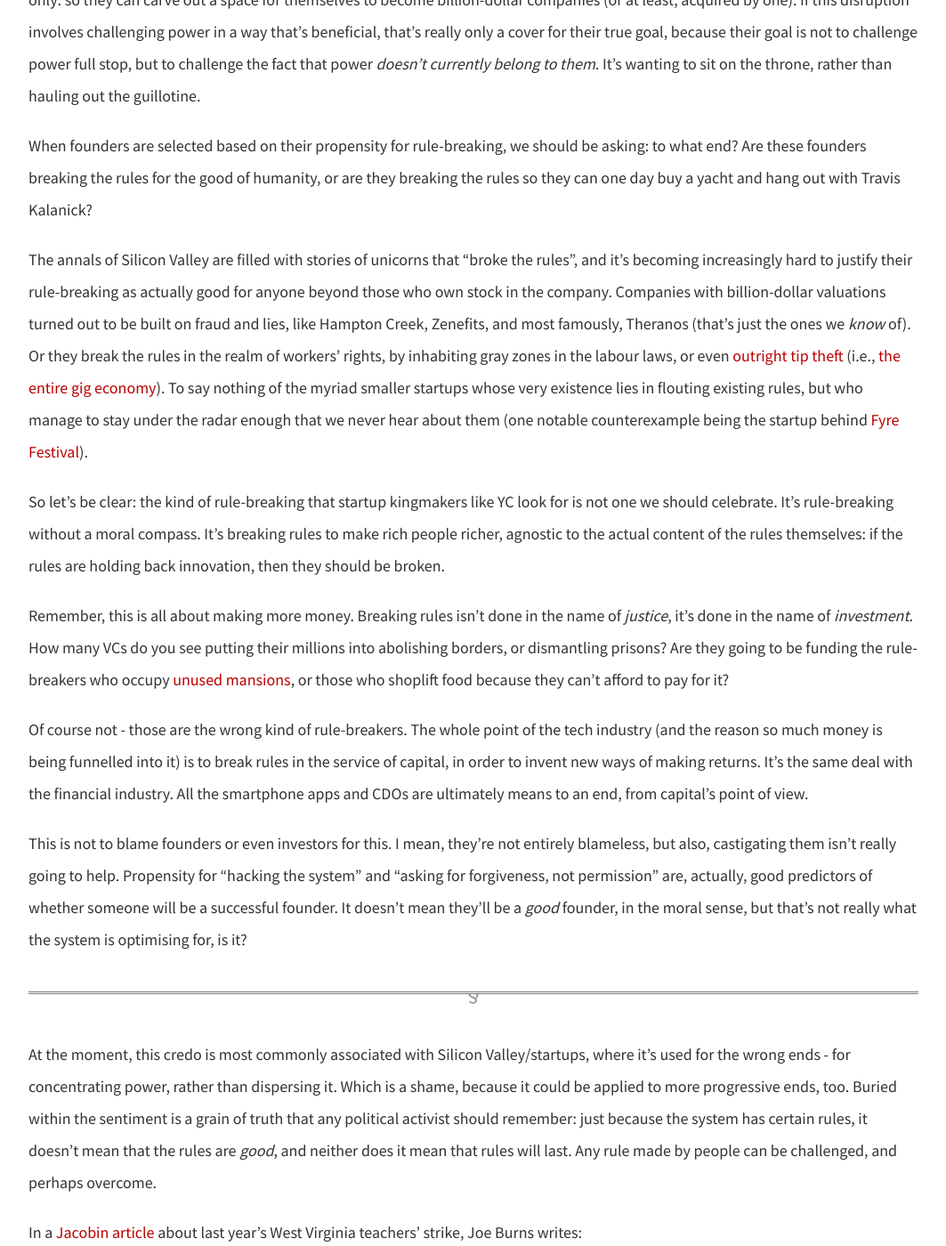
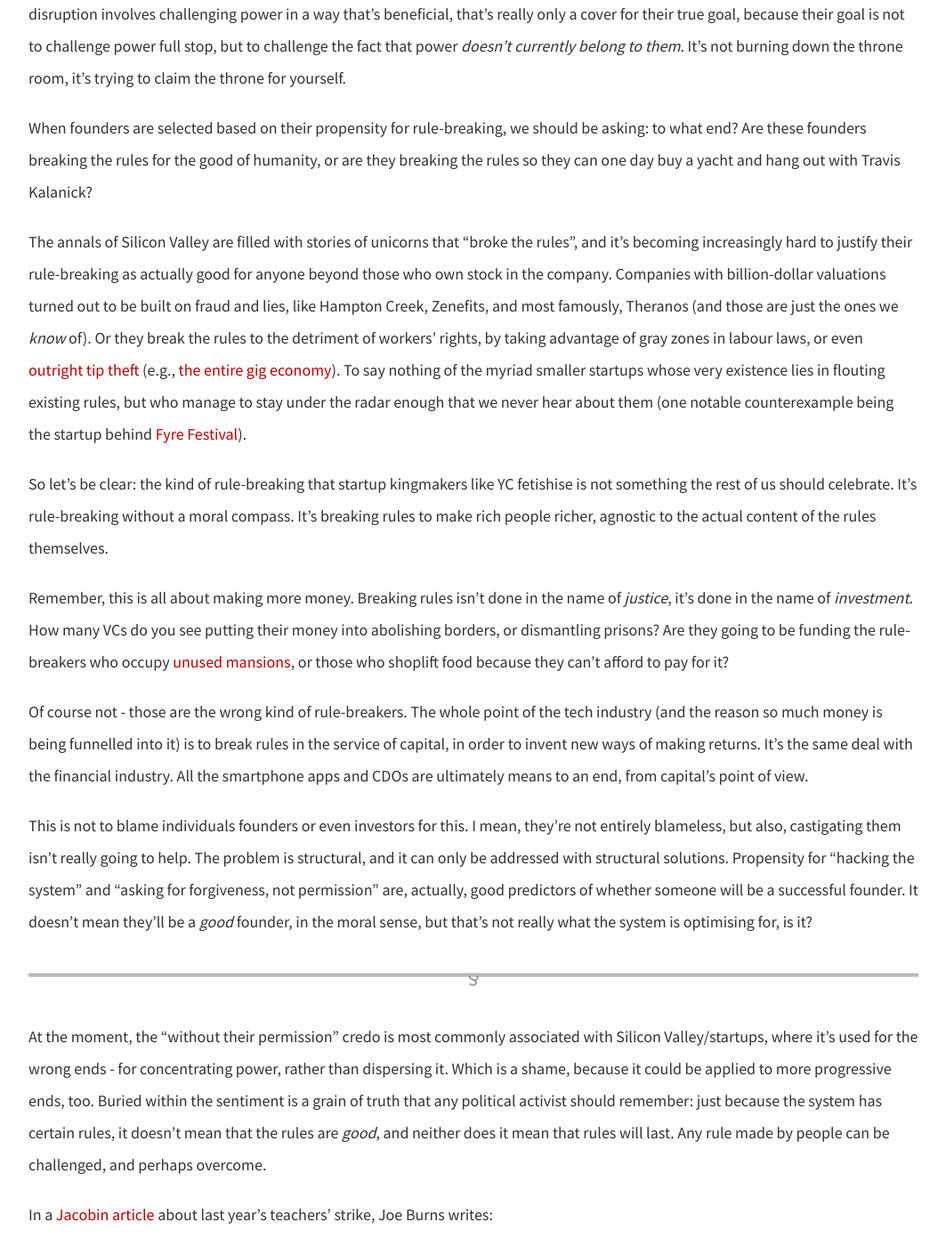
Before and after one commit to dellsystem/dellsystem.github.io, a Jekyll site: the page built from _posts/2019-2-22-fragments-53.md, in a window 1280 px wide and 1400 px high, scrolled down 1848 px. Shown: the whole window at 89% size, without its empty margins (108-1171 px from the left). Built offline with Jekyll 4.4.1, drawn with Linux system fonts in a browser that asks for light colours; some of the changed text lies outside the part shown.

Commit message:
Update fragments-53
Typos, basic language edits

```diff
--- a/_posts/2019-2-22-fragments-53.md
+++ b/_posts/2019-2-22-fragments-53.md
@@ -23,34 +21,34 @@ Paul Graham, one of the founders of YC (and its public face, for many years) has
 
 > Though the most successful founders are usually good people, they tend to have a piratical gleam in their eye. They're not Goody Two-Shoes type good. Morally, they care about getting the big questions right, but not about observing proprieties. That's why I'd use the word naughty rather than evil. They delight in breaking rules, but not rules that matter.
 
-The thing about YC (and other [kingmaking institutions](/posts/fragments-27) that serve the capitalist class) that not everyone realises is that they don't really care about _ideas_, per se. The idea usually plays second fiddle to what's going on with founders: their relationship with each other, and their individual strong suits. When a startup accelerator like YC invests in a startup, they're really investing in the _founders_, because ideas can (and often do) change. They're asking: are these founders going to stick it out when it gets tough? Are they capable of coming up with something truly innovative? And, most importantly: are they willing to flout the rules as necessary to achieve their vision?
+The thing about YC (and other [kingmaking institutions](/posts/fragments-27) that serve the capitalist class) that not everyone realises is that they don't really care about _ideas_, per se. The idea usually plays second fiddle to what's going on with the founders: their relationship with each other, and their individual characteristics. When a startup accelerator like YC invests in a startup, they're really investing in the _founders_, because ideas can (and often do) change. They're asking: are these founders going to stick it out when it gets tough? Are they capable of coming up with something truly innovative? And, most importantly: are they willing to flout the rules as necessary to achieve their vision?
 
 Breaking the rules - hacking the system - is framed as a generator of progress, which is implicitly taken to be morally good. This is basically the philosophy that underpins all of Silicon Valley: disrupt taxicabs, hotels, finance, whatever. Find a system with rules that you don't think are legitimate, because the rules were made to protect people who are not yourself, and break them. That's progress, right? (Paul Graham has said, and I'm not making this up: "Any industry that still has unions has potential energy that could be released by startups." As Holly Wood has written, the man is just [asking to be eaten](https://qz.com/586563/paul-graham-just-accidentally-explained-everything-wrong-with-silicon-valleys-world-view/).)
 
-The thing is - sometimes the rules are indeed sclerotic and in need of disruption. But sometimes that "disruption" comes at a cost, because it leads to the creation of a monster [even worse than the original](/posts/fragments-13). Startups tend to break the rules in one particular direction only: so they can carve out a space for themselves to become billion-dollar companies (or at least, acquired by one). If this disruption involves challenging power in a way that's beneficial, that's really only a cover for their true goal, because their goal is not to challenge power full stop, but to challenge the fact that power _doesn't currently belong to them_. It's wanting to sit on the throne, rather than hauling out the guillotine.
+The thing is - sometimes the rules are indeed sclerotic and in need of disruption. But sometimes that "disruption" comes at a cost, because it leads to the creation of a monster [even worse than the original](/posts/fragments-13). Startups tend to break the rules in one particular direction only: so they can carve out a space for themselves to become billion-dollar companies (or at least, get acquired by one). If this disruption involves challenging power in a way that's beneficial, that's really only a cover for their true goal, because their goal is not to challenge power full stop, but to challenge the fact that power _doesn't currently belong to them_. It's not burning down the throne room, it's trying to claim the throne for yourself.
 
 When founders are selected based on their propensity for rule-breaking, we should be asking: to what end? Are these founders breaking the rules for the good of humanity, or are they breaking the rules so they can one day buy a yacht and hang out with Travis Kalanick?
 
-The annals of Silicon Valley are filled with stories of unicorns that "broke the rules", and it's becoming increasingly hard to justify their rule-breaking as actually good for anyone beyond those who own stock in the company. Companies with billion-dollar valuations turned out to be built on fraud and lies, like Hampton Creek, Zenefits, and most famously, Theranos (that's just the ones we _know_ of). Or they break the rules in the realm of workers' rights, by inhabiting gray zones in the labour laws, or even [outright tip theft](/posts/fragments-43) (i.e., [the entire gig economy](https://newsocialist.org.uk/the-gig-economy/)). To say nothing of the myriad smaller startups whose very existence lies in flouting existing rules, but who manage to stay under the radar enough that we never hear about them (one notable counterexample being the startup behind [Fyre Festival](/posts/fragments-26)).
+The annals of Silicon Valley are filled with stories of unicorns that "broke the rules", and it's becoming increasingly hard to justify their rule-breaking as actually good for anyone beyond those who own stock in the company. Companies with billion-dollar valuations turned out to be built on fraud and lies, like Hampton Creek, Zenefits, and most famously, Theranos (and those are just the ones we _know_ of). Or they break the rules to the detriment of workers' rights, by taking advantage of gray zones in labour laws, or even [outright tip theft](/posts/fragments-43) (e.g., [the entire gig economy](https://newsocialist.org.uk/the-gig-economy/)). To say nothing of the myriad smaller startups whose very existence lies in flouting existing rules, but who manage to stay under the radar enough that we never hear about them (one notable counterexample being the startup behind [Fyre Festival](/posts/fragments-26)).
 
-So let's be clear: the kind of rule-breaking that startup kingmakers like YC look for is not one we should celebrate. It's rule-breaking without a moral compass. It's breaking rules to make rich people richer, agnostic to the actual content of the rules themselves: if the rules are holding back innovation, then they should be broken.
+So let's be clear: the kind of rule-breaking that startup kingmakers like YC fetishise is not something the rest of us should celebrate. It's rule-breaking without a moral compass. It's breaking rules to make rich people richer, agnostic to the actual content of the rules themselves.
 
-Remember, this is all about making more money. Breaking rules isn't done in the name of _justice_, it's done in the name of _investment_. How many VCs do you see putting their millions into abolishing borders, or dismantling prisons? Are they going to be funding the rule-breakers who occupy [unused mansions](https://www.independent.co.uk/news/uk/home-news/anarchist-squatters-15-million-london-mansion-russian-billionaire-oligarch-andrey-goncharenko-eaton-a7549136.html), or those who shoplift food because they can't afford to pay for it?
+Remember, this is all about making more money. Breaking rules isn't done in the name of _justice_, it's done in the name of _investment_. How many VCs do you see putting their money into abolishing borders, or dismantling prisons? Are they going to be funding the rule-breakers who occupy [unused mansions](https://www.independent.co.uk/news/uk/home-news/anarchist-squatters-15-million-london-mansion-russian-billionaire-oligarch-andrey-goncharenko-eaton-a7549136.html), or those who shoplift food because they can't afford to pay for it?
 
 Of course not - those are the wrong kind of rule-breakers. The whole point of the tech industry (and the reason so much money is being funnelled into it) is to break rules in the service of capital, in order to invent new ways of making returns. It's the same deal with the financial industry. All the smartphone apps and CDOs are ultimately means to an end, from capital's point of view.
 
-This is not to blame founders or even investors for this. I mean, they're not entirely blameless, but also, castigating them isn't really going to help. Propensity for "hacking the system" and "asking for forgiveness, not permission" are, actually, good predictors of whether someone will be a successful founder. It doesn't mean they'll be a _good_ founder, in the moral sense, but that's not really what the system is optimising for, is it?
+This is not to blame individuals founders or even investors for this. I mean, they're not entirely blameless, but also, castigating them isn't really going to help. The problem is structural, and it can only be addressed with structural solutions. Propensity for "hacking the system" and "asking for forgiveness, not permission" are, actually, good predictors of whether someone will be a successful founder. It doesn't mean they'll be a _good_ founder, in the moral sense, but that's not really what the system is optimising for, is it?
 
 ***
 
-At the moment, this credo is most commonly associated with Silicon Valley/startups, where it's used for the wrong ends - for concentrating power, rather than dispersing it. Which is a shame, because it could be applied to more progressive ends, too. Buried within the sentiment is a grain of truth that any political activist should remember: just because the system has certain rules, it doesn't mean that the rules are _good_, and neither does it mean that rules will last. Any rule made by people can be challenged, and perhaps overcome.
+At the moment, the "without their permission" credo is most commonly associated with Silicon Valley/startups, where it's used for the wrong ends - for concentrating power, rather than dispersing it. Which is a shame, because it could be applied to more progressive ends, too. Buried within the sentiment is a grain of truth that any political activist should remember: just because the system has certain rules, it doesn't mean that the rules are _good_, and neither does it mean that rules will last. Any rule made by people can be challenged, and perhaps overcome.
 
-In a [Jacobin article](https://www.jacobinmag.com/2018/03/public-sector-unions-history-west-virginia-teachers-strike) about last year's West Virginia teachers' strike, Joe Burns writes:
+In a [Jacobin article](https://www.jacobinmag.com/2018/03/public-sector-unions-history-west-virginia-teachers-strike) about last year's teachers' strike, Joe Burns writes:
 
 > Teacher strikes are unlawful in West Virginia. State law does not provide for collective bargaining, and public employees have no legally recognized right to engage in work stoppages. Yet legality has a way of drifting into the background when workers organize en masse.
 
 > During the high point of the 1960s and ’70s public sector strike wave — when millions of government workers were involved in work stoppages — unionists had a slogan: “There is no illegal strike, just an unsuccessful one.” Lawmakers could impose draconian penalties, courts could issue injunctions, and the corporate media could fulminate endlessly. But if the strike was strong, if the cause was just, and if community support was robust, harsh penalties were rarely imposed.
 
-"Without their permission" shouldn't just be a slogan for overprivileged tech startup bros who are given all the forgiveness in the world - it could also be useful for organising. Of course, the latter is much more dangerous than the former - people in power are, as you would expect, much less forgiving to those who try to challenge their power - but the cause is infinitely more just.
+"Without their permission" shouldn't just be a slogan for overprivileged tech startup bros who are given all the forgiveness in the world; it could also be useful for organising. Of course, the latter is much more dangerous than the former - people in power are, as you would expect, much less forgiving to those who try to challenge their power. _That_ cause, though, is infinitely more just.
 
-_Thanks to Gifford Hartman for inspiring today's blog post by bringing up that there is no illegal strike, only a failed one.
+_Thanks to Gifford Hartman for inspiring today's blog post by bringing up that there is no illegal strike, only a failed one._
```
Also changed, not shown: other parts of _posts/2019-2-22-fragments-53.md (+2 -4 lines).
